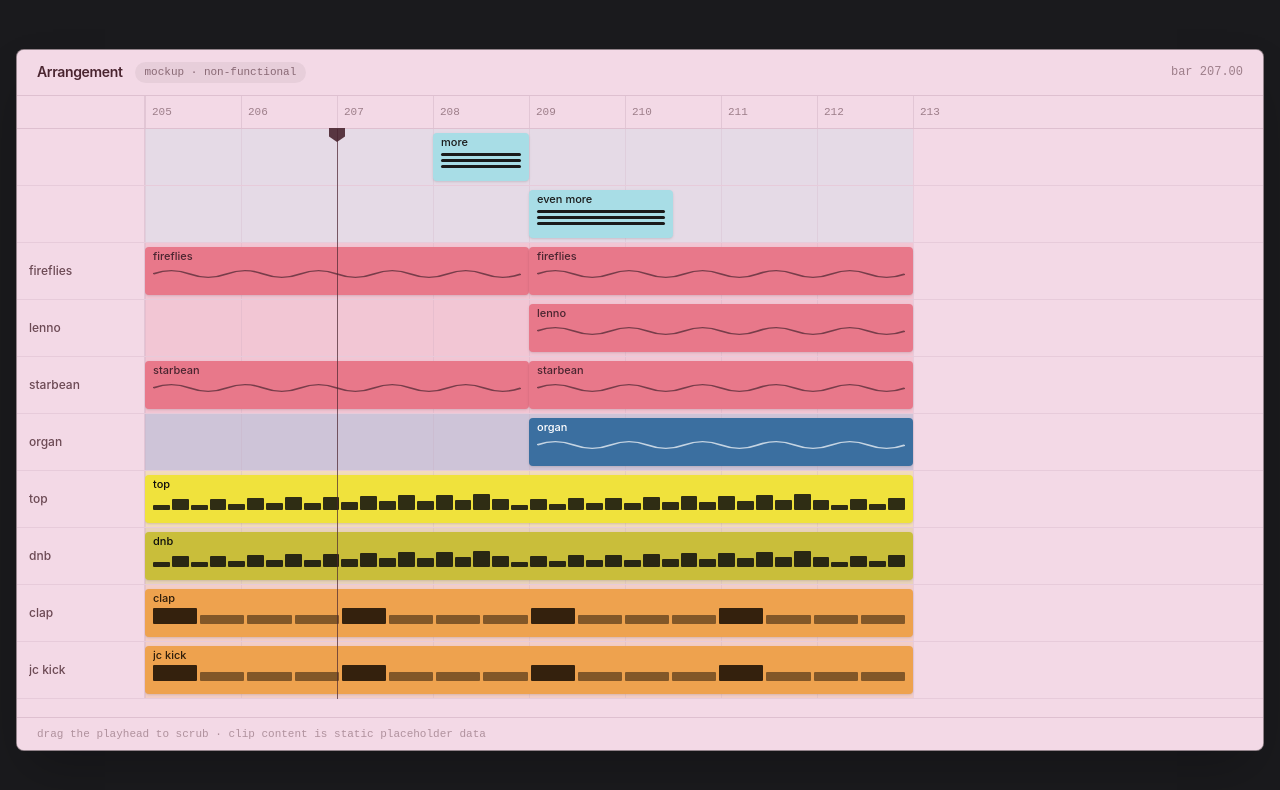
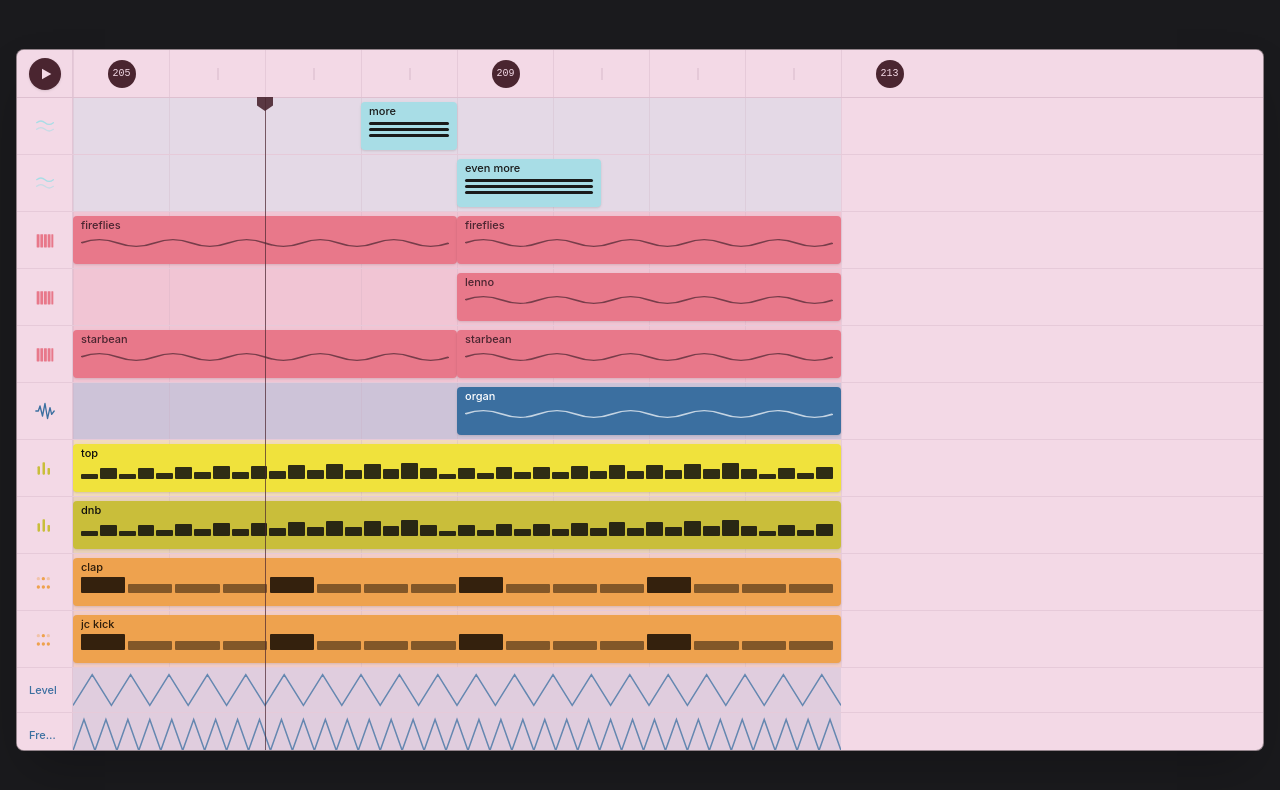
Before and after one commit to xe986232-ai/flatdaw, a React (Vite) app: page / in a window 1280 px wide. Shown: the top 790 px of the page. Built offline with nearby package versions, Linux system fonts and the light colour scheme.

Commit message:
Restructure layout to match FL Studio-style menu: icon-only track column, transport play button, position badges on ruler, automation lanes (Level, FX Filter) — palette unchanged

```diff
--- a/src/App.tsx
+++ b/src/App.tsx
@@ -1,11 +1,12 @@
 import { useRef, useState } from 'react'
 import { RulerBar } from './components/RulerBar'
 import { TrackRow } from './components/TrackRow'
+import { AutomationLane } from './components/AutomationLane'
 import { Playhead } from './components/Playhead'
 import { tracks, TIMELINE_START, TIMELINE_END } from './tracks'
 
 const BAR_WIDTH = 96
-const LABEL_WIDTH = 128
+const LABEL_WIDTH = 56
 const TOTAL_BARS = TIMELINE_END - TIMELINE_START
 
 export default function App() {
@@ -28,16 +29,6 @@ export default function App() {
     <div className="force-landscape flex min-h-screen items-center justify-center bg-[#1a1a1d] p-4">
       {/* Landscape canvas — fixed 16:9, holds the whole playlist/arrangement view */}
       <div className="flex aspect-video w-full max-w-[1280px] flex-col overflow-hidden rounded-lg border border-black/40 bg-surface-base text-track-melodic-ink shadow-2xl">
-        <header className="flex shrink-0 items-center justify-between border-b border-surface-grid/50 bg-surface-base px-5 py-3">
-          <div className="flex items-center gap-3">
-            <span className="text-sm font-semibold tracking-tight">Arrangement</span>
-            <span className="rounded-full bg-black/5 px-2.5 py-0.5 font-mono-daw text-[11px] text-track-melodic-ink/60">
-              mockup · non-functional
-            </span>
-          </div>
-          <div className="font-mono-daw text-[12px] text-track-melodic-ink/50">bar {playheadBar.toFixed(2)}</div>
-        </header>
-
         <div ref={scrollRef} className="relative min-h-0 flex-1 overflow-auto">
           <RulerBar startBar={TIMELINE_START} endBar={TIMELINE_END} barWidth={BAR_WIDTH} labelWidth={LABEL_WIDTH} />
 
@@ -52,15 +43,20 @@ export default function App() {
               />
             ))}
 
+            <AutomationLane label="Level" totalBars={TOTAL_BARS} barWidth={BAR_WIDTH} labelWidth={LABEL_WIDTH} />
+            <AutomationLane
+              label="Frequency : FX Filter"
+              totalBars={TOTAL_BARS}
+              barWidth={BAR_WIDTH}
+              labelWidth={LABEL_WIDTH}
+              teeth={70}
+            />
+
             <div className="pointer-events-none absolute inset-0" style={{ left: LABEL_WIDTH }}>
               <Playhead x={playheadX} onDrag={handleDrag} />
             </div>
           </div>
         </div>
-
-        <footer className="shrink-0 border-t border-surface-grid/50 bg-surface-base px-5 py-2 font-mono-daw text-[11px] text-track-melodic-ink/40">
-          drag the playhead to scrub · clip content is static placeholder data
-        </footer>
       </div>
     </div>
   )
--- /dev/null
+++ b/src/components/AutomationLane.tsx
@@ -0,0 +1,40 @@
+export function AutomationLane({
+  label,
+  totalBars,
+  barWidth,
+  labelWidth,
+  height = 44,
+  teeth = 40,
+}: {
+  label: string
+  totalBars: number
+  barWidth: number
+  labelWidth: number
+  height?: number
+  teeth?: number
+}) {
+  const width = totalBars * barWidth
+  const step = width / teeth
+
+  const points = Array.from({ length: teeth + 1 }, (_, i) => {
+    const x = i * step
+    const y = i % 2 === 0 ? height * 0.85 : height * 0.15
+    return `${x},${y}`
+  }).join(' ')
+
+  return (
+    <div className="flex border-b border-surface-grid/30">
+      <div
+        className="sticky left-0 z-10 flex shrink-0 items-center border-r border-surface-grid/40 bg-surface-base px-3"
+        style={{ width: labelWidth, height }}
+      >
+        <span className="truncate text-[11px] font-medium text-track-accent">{label}</span>
+      </div>
+      <div className="relative bg-track-accent/10" style={{ width, height }}>
+        <svg viewBox={`0 0 ${width} ${height}`} className="absolute inset-0 h-full w-full text-track-accent" preserveAspectRatio="none">
+          <polyline points={points} fill="none" stroke="currentColor" strokeWidth="1.5" opacity="0.75" />
+        </svg>
+      </div>
+    </div>
+  )
+}
--- a/src/components/RulerBar.tsx
+++ b/src/components/RulerBar.tsx
@@ -1,19 +1,53 @@
-export function RulerBar({ startBar, endBar, barWidth, labelWidth }: { startBar: number; endBar: number; barWidth: number; labelWidth: number }) {
+function PlayIcon() {
+  return (
+    <svg viewBox="0 0 24 24" className="h-4 w-4 translate-x-[1px]">
+      <path d="M6 4 L20 12 L6 20 Z" fill="currentColor" />
+    </svg>
+  )
+}
+
+export function RulerBar({
+  startBar,
+  endBar,
+  barWidth,
+  labelWidth,
+  badgeEvery = 4,
+}: {
+  startBar: number
+  endBar: number
+  barWidth: number
+  labelWidth: number
+  badgeEvery?: number
+}) {
   const bars = Array.from({ length: endBar - startBar + 1 }, (_, i) => startBar + i)
 
   return (
-    <div className="sticky top-0 z-20 flex border-b border-surface-grid/50 bg-surface-base">
-      <div className="shrink-0 border-r border-surface-grid/40" style={{ width: labelWidth }} />
-      <div className="relative flex" style={{ width: bars.length * barWidth }}>
-        {bars.map((bar) => (
-          <div
-            key={bar}
-            className="relative shrink-0 border-l border-surface-grid/40 py-2 pl-1.5 font-mono-daw text-[11px] text-track-melodic-ink/50"
-            style={{ width: barWidth }}
-          >
-            {bar}
-          </div>
-        ))}
+    <div className="sticky top-0 z-20 flex h-12 items-center border-b border-surface-grid/50 bg-surface-base">
+      <div className="flex h-full shrink-0 items-center justify-center border-r border-surface-grid/40" style={{ width: labelWidth }}>
+        <button
+          type="button"
+          aria-label="Play"
+          className="flex h-8 w-8 items-center justify-center rounded-full bg-track-melodic-ink text-surface-base shadow-sm"
+        >
+          <PlayIcon />
+        </button>
+      </div>
+
+      <div className="relative flex h-full" style={{ width: bars.length * barWidth }}>
+        {bars.map((bar, i) => {
+          const isBadge = i % badgeEvery === 0
+          return (
+            <div key={bar} className="relative shrink-0 border-l border-surface-grid/30" style={{ width: barWidth }}>
+              {isBadge ? (
+                <span className="absolute left-1/2 top-1/2 flex h-7 w-7 -translate-x-1/2 -translate-y-1/2 items-center justify-center rounded-full bg-track-melodic-ink font-mono-daw text-[10px] font-medium text-surface-base">
+                  {bar}
+                </span>
+              ) : (
+                <span className="absolute left-1/2 top-1/2 h-3 w-px -translate-x-1/2 -translate-y-1/2 bg-surface-grid/60" />
+              )}
+            </div>
+          )
+        })}
       </div>
     </div>
   )
--- /dev/null
+++ b/src/components/TrackIcon.tsx
@@ -0,0 +1,90 @@
+import type { TrackKind } from '../tracks'
+import type { JSX } from 'react'
+
+function BarsIcon() {
+  return (
+    <svg viewBox="0 0 24 24" className="h-5 w-5">
+      <rect x="3" y="10" width="3" height="10" rx="1" fill="currentColor" />
+      <rect x="9" y="5" width="3" height="15" rx="1" fill="currentColor" />
+      <rect x="15" y="12" width="3" height="8" rx="1" fill="currentColor" />
+      <rect x="21" y="7" width="0" height="0" fill="none" />
+    </svg>
+  )
+}
+
+function KeysIcon() {
+  return (
+    <svg viewBox="0 0 24 24" className="h-5 w-5">
+      <rect x="2" y="5" width="3.4" height="16" rx="0.5" fill="currentColor" />
+      <rect x="6.4" y="5" width="3.4" height="16" rx="0.5" fill="currentColor" />
+      <rect x="10.8" y="5" width="3.4" height="16" rx="0.5" fill="currentColor" />
+      <rect x="15.2" y="5" width="3.4" height="16" rx="0.5" fill="currentColor" />
+      <rect x="19.6" y="5" width="2.4" height="16" rx="0.5" fill="currentColor" />
+    </svg>
+  )
+}
+
+function WaveIcon() {
+  return (
+    <svg viewBox="0 0 24 24" className="h-5 w-5">
+      <path
+        d="M1 12 L4 12 L6 6 L9 18 L12 3 L15 21 L18 8 L20 16 L23 12"
+        fill="none"
+        stroke="currentColor"
+        strokeWidth="1.6"
+        strokeLinecap="round"
+        strokeLinejoin="round"
+      />
+    </svg>
+  )
+}
+
+function StepsIcon() {
+  return (
+    <svg viewBox="0 0 24 24" className="h-5 w-5">
+      <circle cx="4" cy="18" r="2" fill="currentColor" />
+      <circle cx="10" cy="18" r="2" fill="currentColor" />
+      <circle cx="16" cy="18" r="2" fill="currentColor" />
+      <circle cx="22" cy="18" r="0" fill="currentColor" />
+      <circle cx="4" cy="8" r="2" fill="currentColor" opacity="0.4" />
+      <circle cx="10" cy="8" r="2" fill="currentColor" />
+      <circle cx="16" cy="8" r="2" fill="currentColor" opacity="0.4" />
+    </svg>
+  )
+}
+
+function ScribbleIcon() {
+  return (
+    <svg viewBox="0 0 24 24" className="h-5 w-5">
+      <path
+        d="M2 8 Q7 4 12 8 T22 8"
+        fill="none"
+        stroke="currentColor"
+        strokeWidth="1.6"
+        strokeLinecap="round"
+      />
+      <path
+        d="M2 16 Q7 12 12 16 T22 16"
+        fill="none"
+        stroke="currentColor"
+        strokeWidth="1.6"
+        strokeLinecap="round"
+        opacity="0.6"
+      />
+    </svg>
+  )
+}
+
+const iconByKind: Record<TrackKind, () => JSX.Element> = {
+  marker: ScribbleIcon,
+  melodic: KeysIcon,
+  lead: BarsIcon,
+  drum: BarsIcon,
+  perc: StepsIcon,
+  accent: WaveIcon,
+}
+
+export function TrackIcon({ kind }: { kind: TrackKind }) {
+  const Icon = iconByKind[kind]
+  return <Icon />
+}
--- a/src/components/TrackRow.tsx
+++ b/src/components/TrackRow.tsx
@@ -1,5 +1,6 @@
 import type { Track } from '../tracks'
 import { ClipBlock } from './ClipBlock'
+import { TrackIcon } from './TrackIcon'
 
 const railByKind: Record<Track['kind'], string> = {
   marker: 'bg-track-marker/20',
@@ -8,6 +9,15 @@ const railByKind: Record<Track['kind'], string> = {
   drum: 'bg-track-drum/25',
   perc: 'bg-track-perc/20',
   accent: 'bg-track-accent/20',
+}
+
+const iconInkByKind: Record<Track['kind'], string> = {
+  marker: 'text-track-marker',
+  melodic: 'text-track-melodic',
+  lead: 'text-track-drum',
+  drum: 'text-track-drum',
+  perc: 'text-track-perc',
+  accent: 'text-track-accent',
 }
 
 export function TrackRow({
@@ -26,10 +36,12 @@ export function TrackRow({
   return (
     <div className="flex border-b border-surface-grid/30">
       <div
-        className="sticky left-0 z-10 flex shrink-0 items-center border-r border-surface-grid/40 bg-surface-base px-3"
+        className="sticky left-0 z-10 flex shrink-0 items-center justify-center border-r border-surface-grid/40 bg-surface-base"
         style={{ width: labelWidth, height }}
       >
-        <span className="truncate text-[12px] font-medium text-track-melodic-ink/80">{track.name}</span>
+        <span className={iconInkByKind[track.kind]}>
+          <TrackIcon kind={track.kind} />
+        </span>
       </div>
       <div
         className={`relative ${railByKind[track.kind]}`}
```
